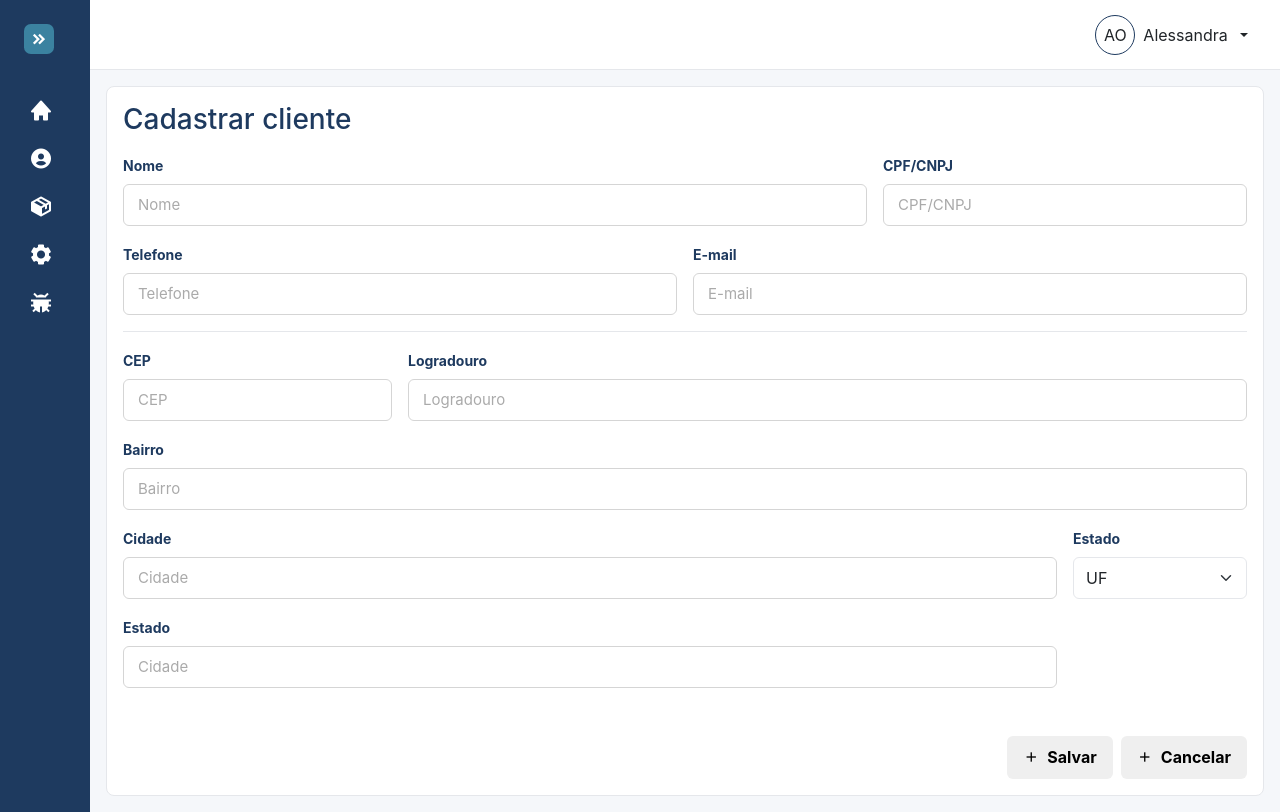
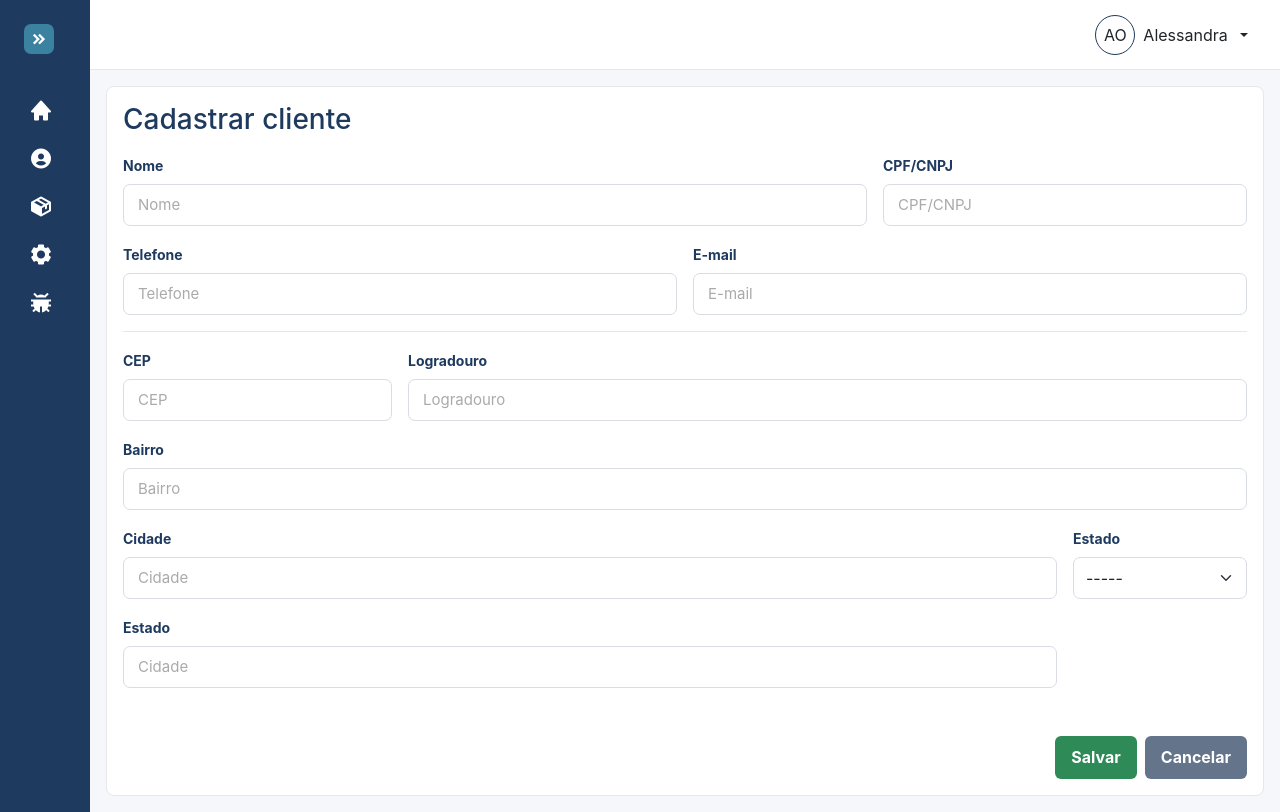
Before and after one commit to itsale-o/gerenciamento-usuarios, a React (Vite) app in the folder frontend/: page /clientes/novo in a window 1280 px wide. Built offline with nearby package versions, Linux system fonts and the light colour scheme.

Commit message:
API de CEP

```diff
--- a/frontend/src/components/Button/Button.css
+++ b/frontend/src/components/Button/Button.css
@@ -17,3 +17,21 @@
 .add:hover {
     background-color: var(--btn-add-hover);
 }
+
+.submit {
+    background-color: var(--btn-submit);
+    color: var(--surface-color);
+}
+
+.submit:hover {
+    background-color: var(--btn-submit-hover);
+}
+
+.cancel {
+    color: var(--surface-color);
+    background-color: var(--btn-cancel);
+}
+
+.cancel:hover {
+    background-color: var(--btn-cancel-hover);
+}
--- a/frontend/src/components/Form/Form.css
+++ b/frontend/src/components/Form/Form.css
@@ -45,8 +45,17 @@ h3 {
     cursor: pointer;
 }
 
-.form-control,
-.form-select {
-    border: solid 1px var(--border-color);
+.form-field .form-control,
+.form-field .form-select {
     height: 42px;
+    border: solid 1px #D9DDE3;
+    border-radius: 7px;
+    box-shadow: none;
+    transition: border-color 0.2s, box-shadow 0.2s;
 }
+
+.form-field .form-control:focus,
+.form-field .form-select:focus {
+    border-color: #6C63FF;
+    box-shadow: 0 0 0 3px rgba(108, 99, 255, .10);
+}
--- a/frontend/src/components/Form/Form.jsx
+++ b/frontend/src/components/Form/Form.jsx
@@ -1,7 +1,7 @@
 import "./Form.css";
 import Button from "../Button/Button"
 
-function Form({ title, children, onSubmit }) {
+function Form({ title, children, onSubmit, onCancel }) {
     return (
         <form  onSubmit={onSubmit} className="form">
             <div className="form-header">
@@ -14,16 +14,15 @@ function Form({ title, children, onSubmit }) {
 
             <div className="form-footer mt-5">
                 <Button
-                    icon={<i className="bx bx-plus"></i>}
-                    onClick="{onAction}"
+                    type="submit"
                     variant="submit"
                 >
                     Salvar
                 </Button>
 
                 <Button
-                    icon={<i className="bx bx-plus"></i>}
-                    onClick="{onAction}"
+                    type="button"
+                    onClick={onCancel}
                     variant="cancel"
                 >
                     Cancelar
--- a/frontend/src/components/Form/FormField.jsx
+++ b/frontend/src/components/Form/FormField.jsx
@@ -27,7 +27,7 @@ function FormField({
                     value={value}
                     onChange={onChange}
                     required={required}
-                    className="form-select form-control"
+                    className="form-select"
                 >
                     <option value="">
                         {placeholder || "Selecione uma opção"}
--- a/frontend/src/index.css
+++ b/frontend/src/index.css
@@ -24,6 +24,12 @@
     --btn-add: #198754;
     --btn-add-hover: #177A4C;
 
+    --btn-submit: #2E8B57;
+    --btn-submit-hover: #297D4E;
+
+    --btn-cancel: #64748B;
+    --btn-cancel-hover: #5A687D;
+
     /* Typography */
     --font-family: "Inter", sans-serif;
 }
--- a/frontend/src/pages/Clientes/Clientes.jsx
+++ b/frontend/src/pages/Clientes/Clientes.jsx
@@ -22,27 +22,27 @@ function Clientes() {
     }
 
     const clients = [
-        // {
-        //     id: 1,
-        //     name: 'João da Silva',
-        //     document: '123.456.789-00',
-        //     phone: '(12) 99999-9999',
-        //     status: 'Ativo'
-        // },
-        // {
-        //     id: 2,
-        //     name: 'Maria Oliveira',
-        //     document: '987.654.321-00',
-        //     phone: '(12) 98888-8888',
-        //     status: 'Ativo'
-        // },
-        // {
-        //     id: 3,
-        //     name: 'Pedro Santos',
-        //     document: '456.789.123-00',
-        //     phone: '(12) 97777-7777',
-        //     status: 'Inativo'
-        // }
+        {
+            id: 1,
+            name: 'João da Silva',
+            document: '123.456.789-00',
+            phone: '(12) 99999-9999',
+            status: 'Ativo'
+        },
+        {
+            id: 2,
+            name: 'Maria Oliveira',
+            document: '987.654.321-00',
+            phone: '(12) 98888-8888',
+            status: 'Ativo'
+        },
+        {
+            id: 3,
+            name: 'Pedro Santos',
+            document: '456.789.123-00',
+            phone: '(12) 97777-7777',
+            status: 'Inativo'
+        }
     ];
 
     const columns = [
--- a/frontend/src/pages/Clientes/ClientesForm.jsx
+++ b/frontend/src/pages/Clientes/ClientesForm.jsx
@@ -1,8 +1,10 @@
 import { useState } from "react";
+import { useNavigate } from 'react-router-dom';
 
 import Form from "../../components/Form/Form";
 import FormField from "../../components/Form/FormField";
 import "./ClientesForm.css";
+import { buscarCep } from "../../services/viaCep";
 
 function ClientesForm() {
     const [form, setForm] = useState({
@@ -17,14 +19,36 @@ function ClientesForm() {
         cidade: "",
         estado: ""
     })
+    const navigate = useNavigate();
 
-    function handleChange(event) {
+    async function handleChange(event) {
         const { name, value } = event.target;
 
-        setForm({
-            ...form,
+        setForm(prev => ({
+            ...prev,
             [name]: value
-        });
+        }));
+
+        if (name === "cep") {
+            const cep = value.replace(/\D/g, "");
+
+            if (cep.length === 8) {
+                try {
+                    const endereco = await buscarCep(cep);
+
+                    setForm(prev => ({
+                        ...prev,
+                        logradouro: endereco.logradouro,
+                        bairro: endereco.bairro,
+                        cidade: endereco.localidade,
+                        estado: endereco.uf
+                    }));
+
+                } catch (error) {
+                    console.error("Erro ao buscar CEP:", error);
+                }
+            }
+        }
     }
 
     function handleSubmit(event) {
@@ -32,8 +56,16 @@ function ClientesForm() {
         console.log(form);
     }
 
+    function handleCancel() {
+        navigate('/clientes');
+    }
+
     return (
-        <Form title="Cadastrar cliente" onSubmit={handleSubmit}>
+        <Form
+            title="Cadastrar cliente"
+            onSubmit={handleSubmit}
+            onCancel={handleCancel}
+        >
             <div className="form-group">
                 <FormField
                     label="Nome"
@@ -123,7 +155,7 @@ function ClientesForm() {
                     type="select"
                     value={form.estado}
                     onChange={handleChange}
-                    placeholder="UF"
+                    placeholder="-----"
                     required
                     colSpan={2}
                     options={[
@@ -167,13 +199,6 @@ function ClientesForm() {
                     colSpan={10}
                 />
             </div>
-
-
-
-            {/* <div className="form-group">
-
-            </div> */}
-
         </Form>
     )
 }
--- /dev/null
+++ b/frontend/src/services/viaCep.js
@@ -0,0 +1,13 @@
+export async function buscarCep(cep) {
+    const response = await fetch(
+        `https://viacep.com.br/ws/${cep}/json/`
+    );
+
+    const data = await response.json();
+
+    if (data.erro) {
+        throw new Error("CEP não encontrado");
+    }
+
+    return data;
+}
```
